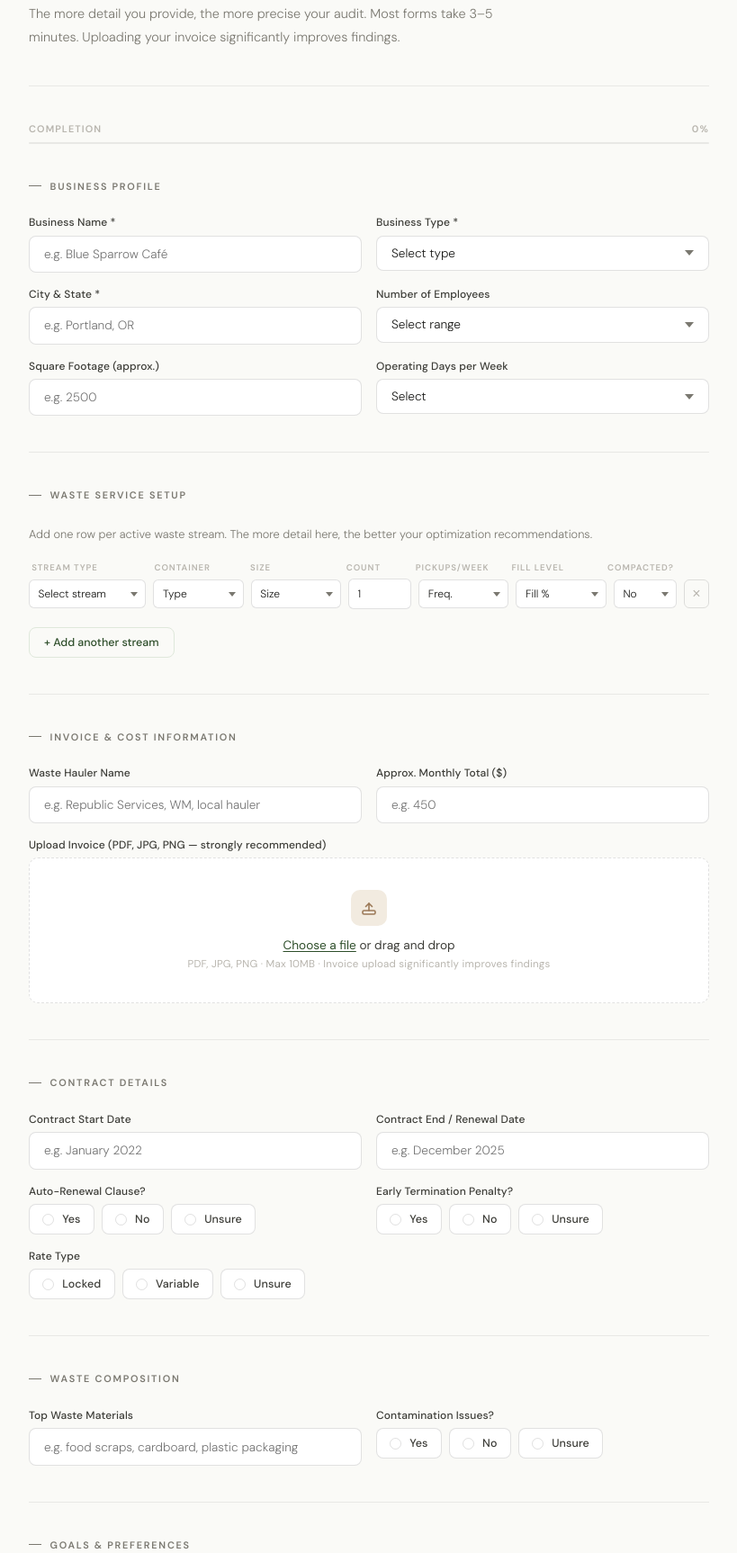
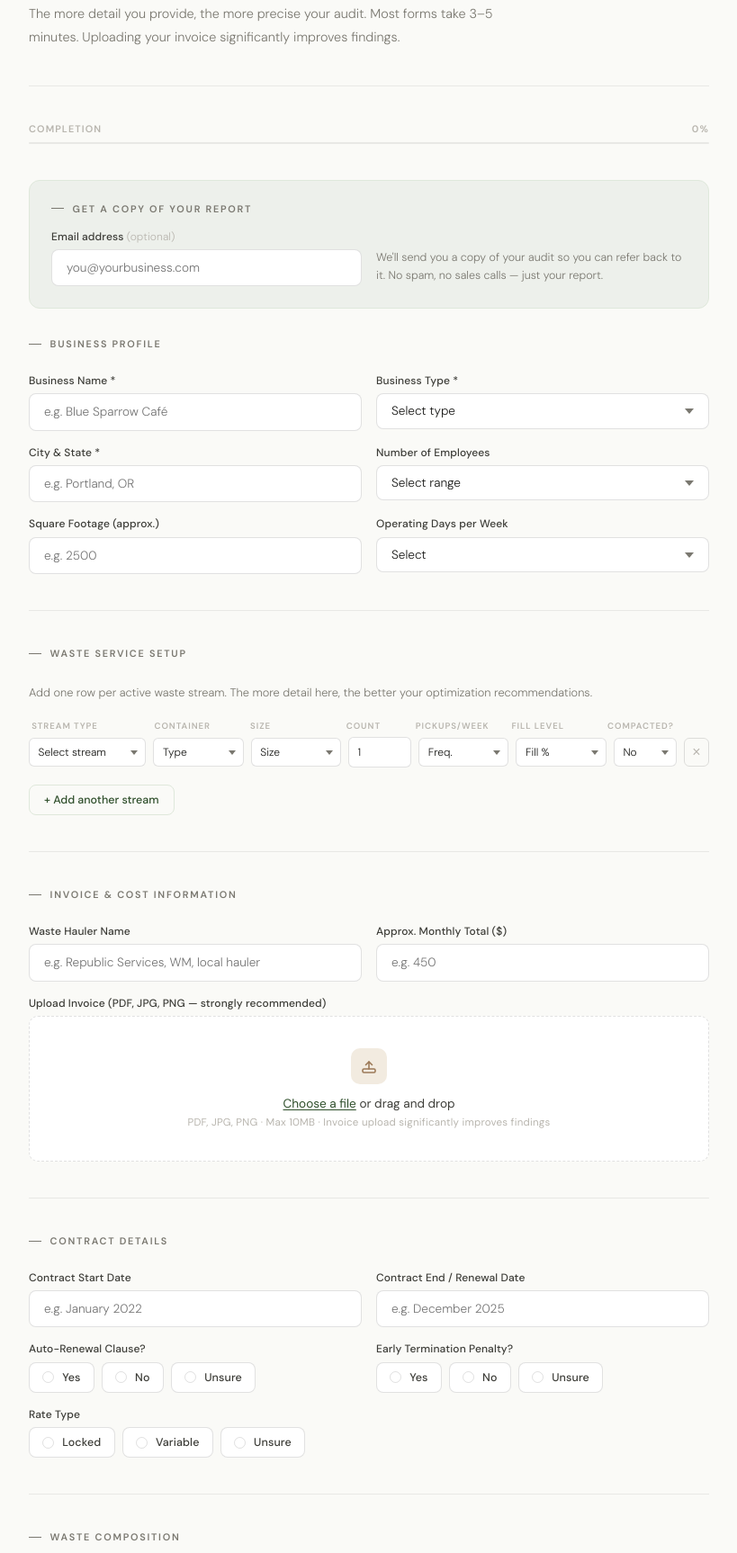
Before and after one commit to BillyFlood/scrapper, a Flask app: page /audit in a window 1280 px wide. Shown: the part 202-1928 px from the top of the page at 90% size, without its empty margins (230-1049 px from the left). Run offline with Flask 3, Linux system fonts and the light colour scheme.

Commit message:
Update audit_form.html

```diff
--- a/templates/audit_form.html
+++ b/templates/audit_form.html
@@ -390,6 +390,22 @@
 
   <form action="/submit" method="POST" enctype="multipart/form-data" id="audit-form">
 
+    <!-- EMAIL CAPTURE -->
+    <div class="form-section" style="background: var(--forest-wash); border-radius: 12px; padding: 1.5rem; border: 1px solid var(--forest-pale); margin-bottom: 2rem;">
+      <div class="section-label" style="margin-bottom: 1rem;">Get a copy of your report</div>
+      <div class="form-grid">
+        <div class="field">
+          <label>Email address <span style="color:var(--ink-faint);font-weight:300">(optional)</span></label>
+          <input type="email" name="email" placeholder="you@yourbusiness.com" />
+        </div>
+        <div style="display:flex; align-items:flex-end; padding-bottom:.1rem;">
+          <p style="font-size:.78rem; font-weight:300; color:var(--ink-muted); line-height:1.65;">
+            We'll send you a copy of your audit so you can refer back to it. No spam, no sales calls — just your report.
+          </p>
+        </div>
+      </div>
+    </div>
+
     <!-- 1. BUSINESS PROFILE -->
     <div class="form-section">
       <div class="section-label">Business Profile</div>
```
